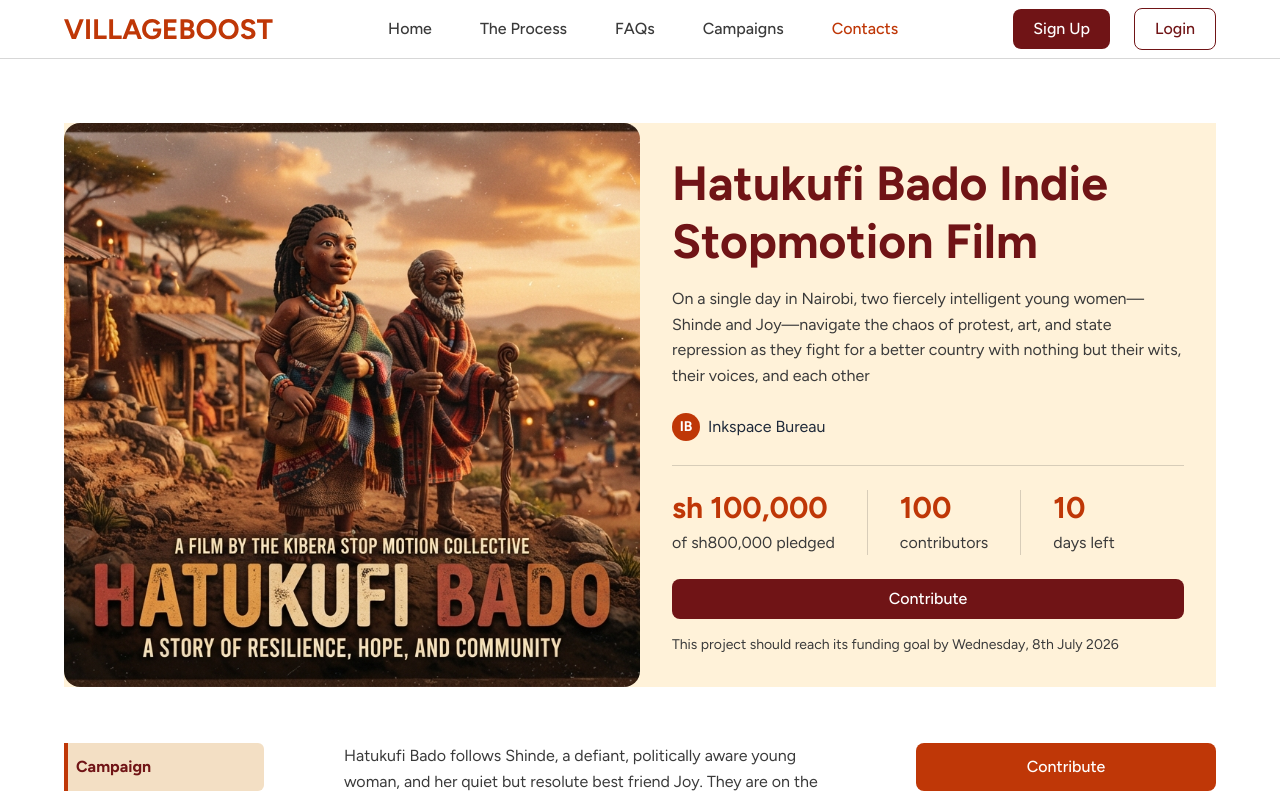
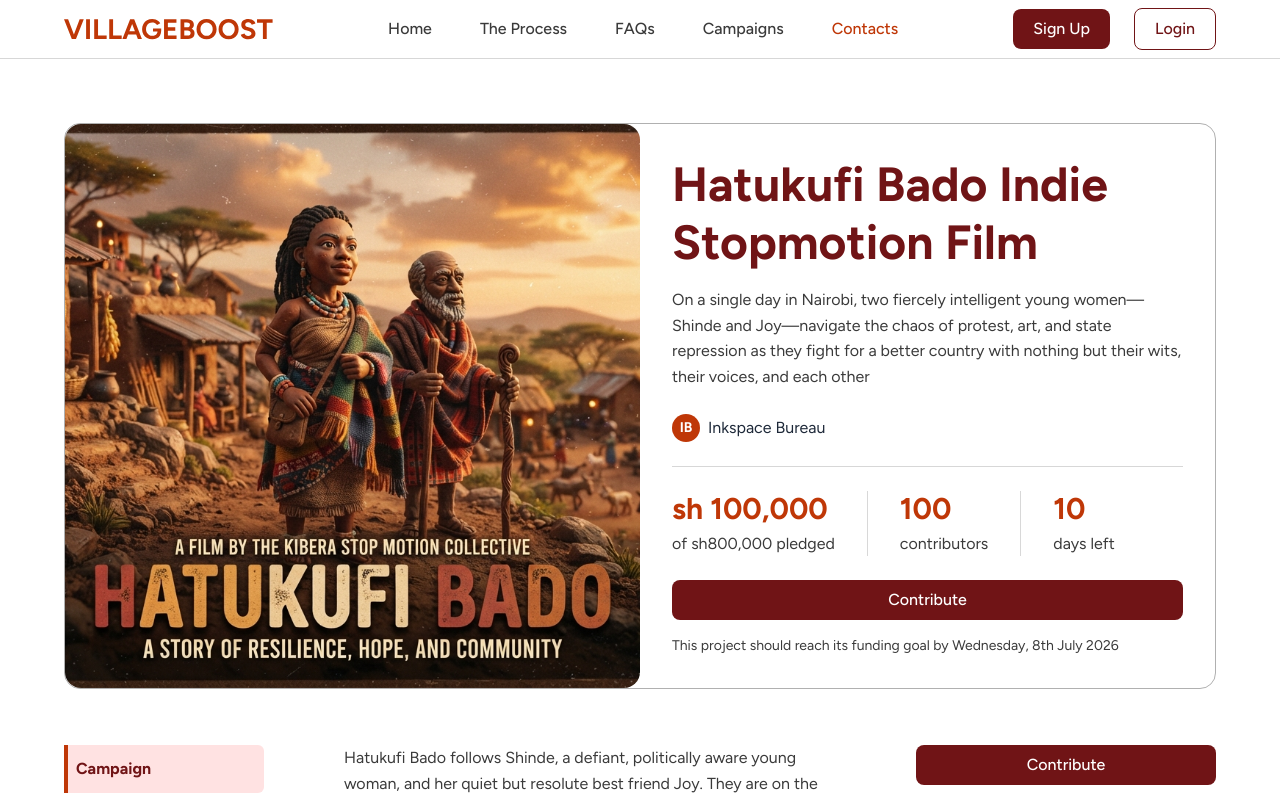
Before and after one commit to villageboost-org/villageboost, a Next.js app: page /campaigns/hatukufi-bado-indie-stopmotion-film in a window 1280 px wide. Shown: the top 798 px of the page. Built offline with nearby package versions, Linux system fonts and the light colour scheme.

Commit message:
style: update tab button styles and enhance layout in SingleCampaignDetails and SingleCampaignHero components

```diff
--- a/app/components/campaigns/SingleCampaignDetails.tsx
+++ b/app/components/campaigns/SingleCampaignDetails.tsx
@@ -55,8 +55,8 @@ export default function SingleCampaignDetails({
               onClick={() => setActiveTab(tab.id)}
               className={`flex shrink-0 items-center gap-2 rounded-r-md px-2 py-3 text-left text-base ${
                 activeTab === tab.id
-                  ? "border-l-4 border-rust-red bg-cream font-bold text-maroon"
-                  : "border-l-4 border-transparent text-grey hover:bg-cream/50"
+                  ? "border-l-4 border-rust-red bg-red-100 font-bold text-maroon"
+                  : "border-l-4 border-transparent text-grey hover:bg-red-100"
               }`}>
               {tab.label}
               {typeof tab.badge === "number" && (
@@ -214,7 +214,7 @@ export default function SingleCampaignDetails({
         <div>
           <button
             type="button"
-            className="lg:sticky lg:top-2 w-full rounded-lg bg-rust-red px-5 py-3 font-medium text-white">
+            className="lg:sticky lg:top-2 btn-primary w-full text-center">
             Contribute
           </button>
         </div>
--- a/app/components/campaigns/SingleCampaignHero.tsx
+++ b/app/components/campaigns/SingleCampaignHero.tsx
@@ -36,7 +36,7 @@ export default function SingleCampaignHero({ campaign }: { campaign: Campaign })
 
   return (
     <section className="xl:px-16 md:px-8 px-4 pt-16">
-      <div className="grid lg:grid-cols-2 grid-cols-1 bg-light-mustard">
+      <div className="grid lg:grid-cols-2 grid-cols-1 border-grey/40 border rounded-2xl">
         <div className="overflow-hidden rounded-2xl">
           {imageUrl ? (
             <Image
```
